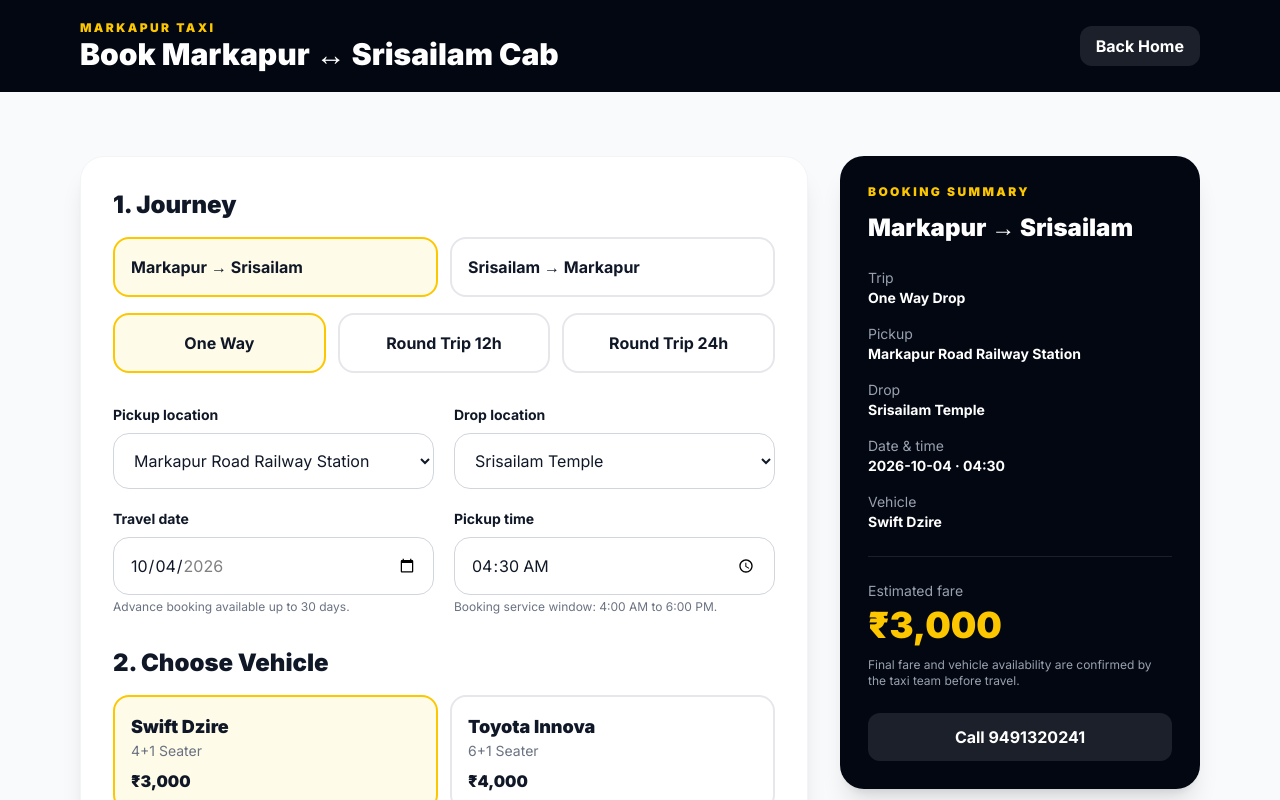
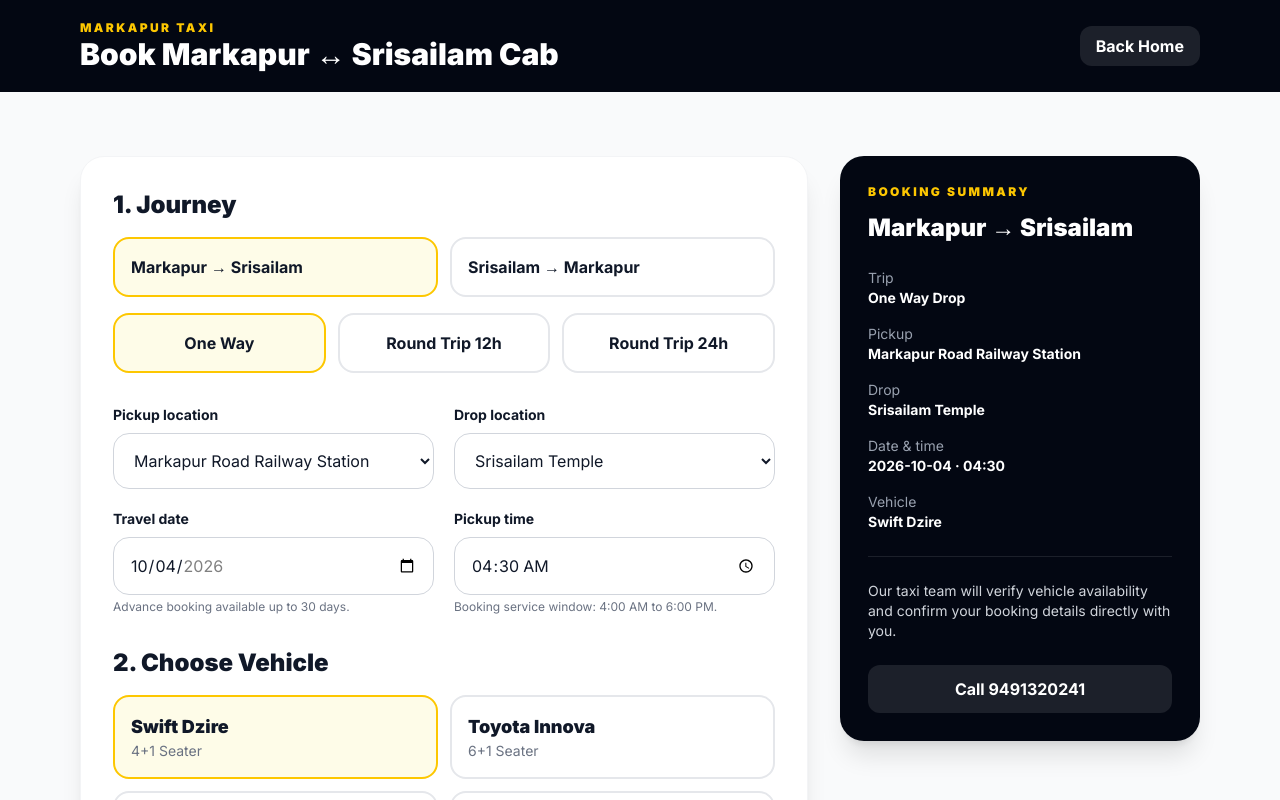
Before and after one commit to gunturcab1-oss/srisailam, a React (Vite) app: page /book in a window 1280 px wide. Shown: the top 800 px of the page. Built offline with nearby package versions, Linux system fonts and the light colour scheme.

Commit message:
Hide pricing from booking flow

```diff
--- a/src/pages/Booking.tsx
+++ b/src/pages/Booking.tsx
@@ -4,20 +4,18 @@
 type Direction = 'markapur-srisailam' | 'srisailam-markapur';
 type TripType = 'one-way' | 'round-12' | 'round-24';
 
-type VehicleFare = {
+type Vehicle = {
   id: string;
   name: string;
   capacity: string;
-  oneWay: number | null;
-  round12: number | null;
 };
 
-const VEHICLES: VehicleFare[] = [
-  { id: 'dzire', name: 'Swift Dzire', capacity: '4+1 Seater', oneWay: 3000, round12: 4500 },
-  { id: 'innova', name: 'Toyota Innova', capacity: '6+1 Seater', oneWay: 4000, round12: 6500 },
-  { id: 'xylo', name: 'Mahindra Xylo', capacity: '7+1 Seater', oneWay: 4000, round12: 6500 },
-  { id: 'crysta', name: 'Innova Crysta', capacity: '7+1 Seater', oneWay: 5000, round12: 10000 },
-  { id: 'toofan', name: 'Force Toofan', capacity: '12+1 Seater', oneWay: null, round12: null },
+const VEHICLES: Vehicle[] = [
+  { id: 'dzire', name: 'Swift Dzire', capacity: '4+1 Seater' },
+  { id: 'innova', name: 'Toyota Innova', capacity: '6+1 Seater' },
+  { id: 'xylo', name: 'Mahindra Xylo', capacity: '7+1 Seater' },
+  { id: 'crysta', name: 'Innova Crysta', capacity: '7+1 Seater' },
+  { id: 'toofan', name: 'Force Toofan', capacity: '12+1 Seater' },
 ];
 
 const MARKAPUR_POINTS = [
@@ -65,12 +63,6 @@
 
   const selectedVehicle = VEHICLES.find((vehicle) => vehicle.id === vehicleId) || VEHICLES[0];
 
-  const fare = useMemo(() => {
-    if (tripType === 'one-way') return selectedVehicle.oneWay;
-    if (tripType === 'round-12') return selectedVehicle.round12;
-    return null;
-  }, [selectedVehicle, tripType]);
-
   const directionLabel = direction === 'markapur-srisailam'
     ? 'Markapur → Srisailam'
     : 'Srisailam → Markapur';
@@ -111,7 +103,6 @@
     }
 
     setError('');
-    const fareText = fare ? `₹${fare.toLocaleString('en-IN')}` : 'To be confirmed';
     const message = [
       'Hello Markapur Taxi, I want to book a cab.',
       '',
@@ -122,7 +113,6 @@
       `Date: ${travelDate}`,
       `Pickup Time: ${pickupTime}`,
       `Vehicle: ${selectedVehicle.name} (${selectedVehicle.capacity})`,
-      `Estimated Fare: ${fareText}`,
       '',
       `Passenger Name: ${name.trim()}`,
       `Mobile: ${phone.replace(/\D/g, '')}`,
@@ -233,9 +223,7 @@
             <div>
               <h2 className="text-2xl font-black mb-4">2. Choose Vehicle</h2>
               <div className="grid sm:grid-cols-2 gap-3">
-                {VEHICLES.map((vehicle) => {
-                  const displayFare = tripType === 'one-way' ? vehicle.oneWay : tripType === 'round-12' ? vehicle.round12 : null;
-                  return (
+                {VEHICLES.map((vehicle) => (
                   <button
                     key={vehicle.id}
                     type="button"
@@ -244,18 +232,9 @@
                   >
                     <div className="font-black text-lg">{vehicle.name}</div>
                     <div className="text-sm text-gray-500">{vehicle.capacity}</div>
-                      <div className="mt-2 font-black">
-                        {displayFare ? `₹${displayFare.toLocaleString('en-IN')}` : 'Fare confirmation required'}
+                  </button>
+                ))}
               </div>
-                    </button>
-                  );
-                })}
-              </div>
-              {tripType === 'round-24' && (
-                <p className="mt-3 text-sm text-amber-700 bg-amber-50 border border-amber-200 rounded-xl p-3">
-                  24-hour round-trip pricing will be confirmed before booking because the extra-day rate is vehicle-specific.
-                </p>
-              )}
             </div>
 
             <div>
@@ -307,11 +286,7 @@
               <div><span className="text-gray-400 block">Vehicle</span><strong>{selectedVehicle.name}</strong></div>
             </div>
             <div className="border-t border-white/10 mt-6 pt-6">
-              <span className="text-gray-400 text-sm block">Estimated fare</span>
-              <div className="text-4xl font-black text-yellow-400 mt-1">
-                {fare ? `₹${fare.toLocaleString('en-IN')}` : 'Confirm'}
-              </div>
-              <p className="text-xs text-gray-400 mt-3">Final fare and vehicle availability are confirmed by the taxi team before travel.</p>
+              <p className="text-sm text-gray-300">Our taxi team will verify vehicle availability and confirm your booking details directly with you.</p>
             </div>
             <a href="tel:+919491320241" className="block text-center mt-6 py-3 rounded-xl bg-white/10 hover:bg-white/20 font-bold transition-colors">
               Call 9491320241
```
Lines whose indentation alone changed are shown as unchanged.
